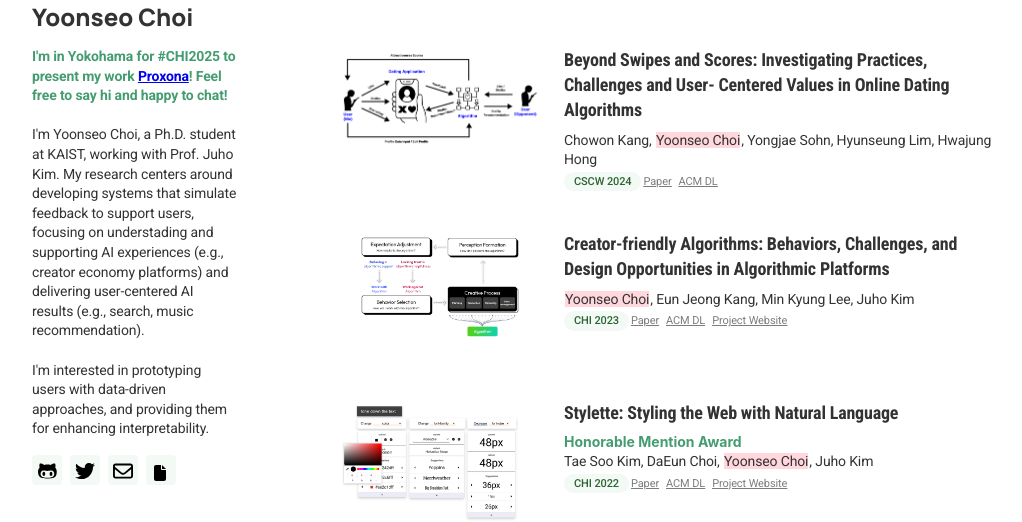
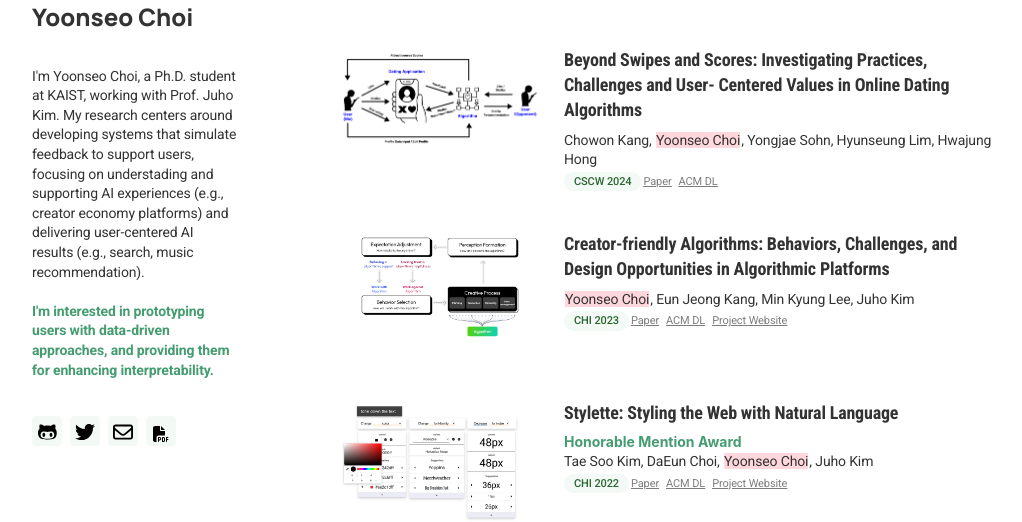
Before and after one commit to yoon0u0/yoon0u0.github.io, a React (Create React App) app: page / in a window 1280 px wide. Shown: the part 278-800 px from the top of the page, without its empty margins (128-1150 px from the left). Built offline with nearby package versions, Linux system fonts and the light colour scheme; a web font is replaced by a local one.

Commit message:
update cv

```diff
--- a/src/profile/profile.js
+++ b/src/profile/profile.js
@@ -2,7 +2,7 @@ import { Stack, Box } from "@mui/material";
 import './profile.css';
 import { FontAwesomeIcon } from '@fortawesome/react-fontawesome';
 import { faTwitter, faGithubAlt } from '@fortawesome/free-brands-svg-icons';
-import { faUser, faFile } from '@fortawesome/free-solid-svg-icons';
+import { faUser, faFile, faFilePdf } from '@fortawesome/free-solid-svg-icons';
 import { faEnvelope } from '@fortawesome/free-regular-svg-icons';
 import ProfilePic from './2024.jpg'
 
@@ -70,14 +70,14 @@ function Profile({ sx, ...rest }) {
 
         <div className="name">Yoonseo Choi</div>
         <div className="intro">
-          <div className='tag'>I'm in Yokohama for #CHI2025 to present my work <a href="https://proxona.kixlab.org">Proxona</a>! Feel free to say hi and happy to chat! </div>
+          {/* <div className='tag'>I'm in Yokohama for #CHI2025 to present my work <a href="https://proxona.kixlab.org">Proxona</a>! Feel free to say hi and happy to chat! </div> */}
           <br></br>
           I'm Yoonseo Choi, a Ph.D. student at KAIST, working with Prof. Juho Kim.
           My research centers around developing systems that simulate feedback to support users,
           focusing on understading and supporting AI experiences (e.g., creator economy platforms) and delivering user-centered AI results (e.g., search, music recommendation).
           <br></br>
           <br></br>
-          I'm interested in prototyping users with data-driven approaches, and providing them for enhancing interpretability.
+          <div className='tag'>I'm interested in prototyping users with data-driven approaches, and providing them for enhancing interpretability.</div>
           <br></br>
           {/* I'm interested in research related to supporting the creator's algorithmic experience under the situation of an algorithmic black box.
           The overarching goal of my research is to enhance HAI collaboration in algorithmic platforms in the context of the creator economy. */}
@@ -103,8 +103,8 @@ function Profile({ sx, ...rest }) {
           </div>
           <div className="link">
             <div className="link-content">
-              <a className="link-icon" href="https://drive.google.com/file/d/1E-ZsX82rZF_T8t5O93oLozgE9HvjanGl/view?usp=sharing">
-                <FontAwesomeIcon icon={faFile} fontSize={16} />
+              <a className="link-icon" href="https://drive.google.com/file/d/1fwf8dq9wMo2f5NGFBqtBTOVGdZB-wqSQ/view?usp=sharing">
+                <FontAwesomeIcon icon={faFilePdf} fontSize={16} />
                 {/* <FontAwesomeIcon icon="fa-solid fa-file" /> */}
               </a>
             </div>
```
